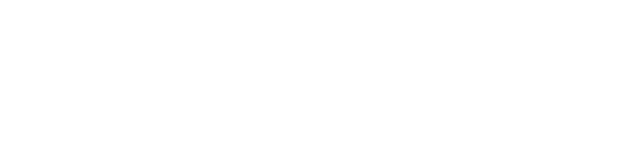
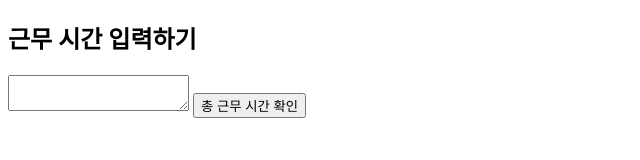
Before and after one commit to 0sinf/bills, a plain HTML site: page index.html in a window 1280 px wide. Shown: the whole page, without its empty margins (0-640 px from the left). Drawn offline with Linux system fonts and the light colour scheme.

Commit message:
feat: Add form in index.html

```diff
--- a/index.html
+++ b/index.html
@@ -5,8 +5,20 @@
     <meta http-equiv="X-UA-Compatible" content="IE=edge" />
     <meta name="viewport" content="width=device-width, initial-scale=1.0" />
     <link rel="stylesheet" href="index.css" />
-    <script defer src="index.js" />
     <title>TT</title>
   </head>
-  <body></body>
+  <body>
+    <form class="form" onclick="onClick">
+      <h2>근무 시간 입력하기</h2>
+      <textarea class="form__textarea" id="times"></textarea>
+      <button class="form__button">총 근무 시간 확인</button>
+    </form>
+  </body>
+
+  <script>
+    function onClick(e) {
+      e.preventDefault();
+      console.log(e.target.value);
+    }
+  </script>
 </html>
```
